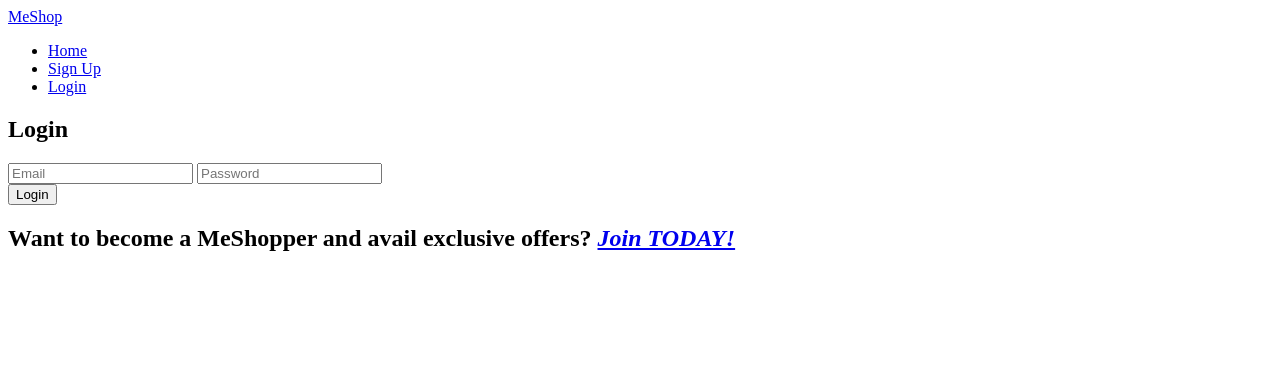
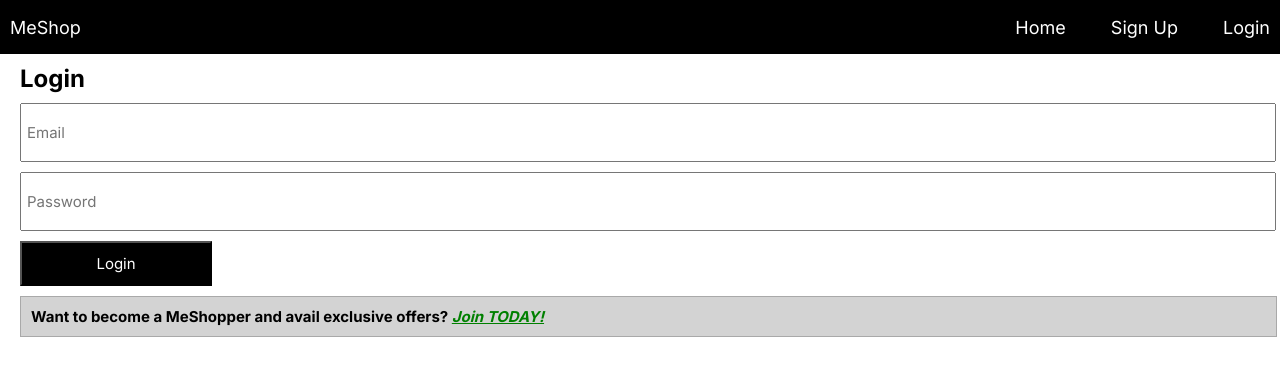
Before and after one commit to lizannajohn/f3-project-6thFeb, a plain HTML site: page login.html in a window 1280 px wide. Drawn offline with Linux system fonts and the light colour scheme; the site is published under a folder, as on GitHub Pages, so addresses that start at the root find nothing.

Commit message:
f3 project

```diff
--- a/login.html
+++ b/login.html
@@ -7,7 +7,7 @@
     <meta name="viewport" content="width=device-width, initial-scale=1.0">
     <title> Login Page </title>
 
-    <link rel="stylesheet" href="/style.css">
+    <link rel="stylesheet" href="style.css">
 
 </head>
 <body>
```
Also changed, not shown: signup.html (+1 -1 lines).
